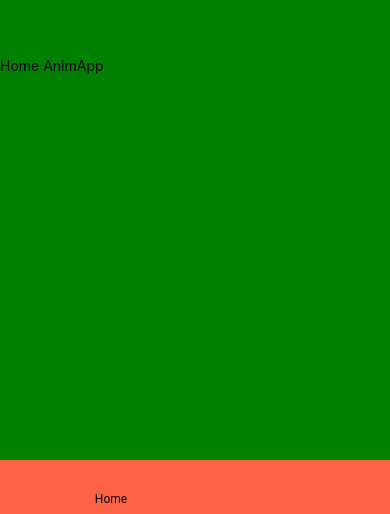
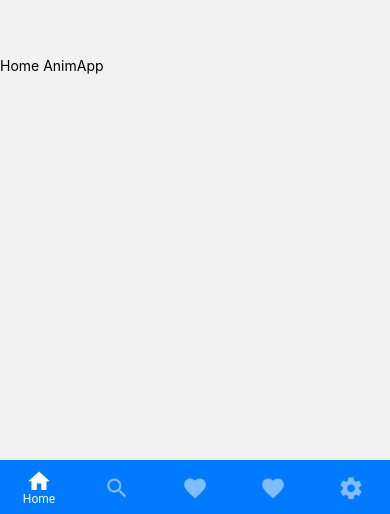
Before and after one commit to mlmaxi98/AnimApp, a React Native app: screen / in a window 390 px wide. Shown: the part 330-844 px from the top of the page. Built offline with nearby package versions, Linux system fonts and the light colour scheme.

Commit message:
probando rutas y conexion graphql

```diff
--- a/App.js
+++ b/App.js
@@ -1,18 +1,77 @@
-import React from 'react';
-import { NavigationContainer } from '@react-navigation/native';
+import React, { useState } from 'react';
+import { ApolloProvider as Provider } from '@apollo/react-hooks'
+import { NavigationContainer as Navigation, DefaultTheme, DarkTheme } from '@react-navigation/native';
 import { createMaterialBottomTabNavigator } from '@react-navigation/material-bottom-tabs';
+import { Favorites, Home, Search, Anime, Settings } from './components'
+import Icons from 'react-native-vector-icons/MaterialCommunityIcons';
+import Client from './graphql'
+import { useColorScheme } from 'react-native';
 
-import { Favorites, Home } from './components'
-
-const Tab = createMaterialBottomTabNavigator();
-
-export default function App() {
+const { Screen, Navigator } = createMaterialBottomTabNavigator();
+export default function App({ navigation }) {
+  const scheme = useColorScheme();
+  const [darkMode, setDarkMode] = useState(false)
+  const theme = darkMode ? DarkTheme : DefaultTheme
   return (
-    <NavigationContainer>
-      <Tab.Navigator shifting={true} barStyle={{ backgroundColor: 'tomato' }} sceneAnimationEnabled>
-        <Tab.Screen name="Home" component={Home} />
-        <Tab.Screen name="Favorites" component={Favorites} />
-      </Tab.Navigator>
-    </NavigationContainer>
+    <Provider client={Client} >
+      <Navigation theme={theme}>
+        <Navigator
+          sceneAnimationEnabled
+          initialRouteName="Home"
+          activeColor="#fafafa"
+        >
+          <Screen
+            name="Home"
+            component={Home}
+            options={{
+              tabBarLabel: 'Home',
+              tabBarIcon: ({ color }) => (
+                <Icons name="home" color={color} size={26} />
+              ),
+            }}
+          />
+          <Screen
+            name="Search"
+            component={Search}
+            options={{
+              tabBarLabel: 'Search',
+              tabBarIcon: ({ color }) => (
+                <Icons name="magnify" color={color} size={26} />
+              ),
+            }}
+          />
+          <Screen
+            name="Favorites"
+            component={Favorites}
+            options={{
+              tabBarLabel: 'Favorites',
+              tabBarIcon: ({ color }) => (
+                <Icons name="heart" color={color} size={26} />
+              ),
+            }}
+          />
+          <Screen
+            name="Anime"
+            component={Anime}
+            options={{
+              tabBarLabel: 'Favorites',
+              tabBarIcon: ({ color }) => (
+                <Icons name="heart" color={color} size={26} />
+              ),
+            }}
+          />
+          <Screen
+            name="Settings"
+            component={Settings}
+            options={{
+              tabBarLabel: 'Settings',
+              tabBarIcon: ({ color }) => (
+                <Icons name="cog" color={color} size={26} />
+              ),
+            }}
+          />
+        </Navigator>
+      </Navigation>
+    </Provider>
   );
 }
--- /dev/null
+++ b/components/Anime.js
@@ -0,0 +1,8 @@
+import React from 'react'
+import { View, Button, Text } from 'react-native'
+const Anime = ({ navigation }) =>
+    <View style={{ flex: 1, justifyContent: 'center', backgroundColor: '#4f5b62' }}>
+        <Text>Anime AnimApp</Text>
+    </View>
+
+export default Anime
--- a/components/Favorites.js
+++ b/components/Favorites.js
@@ -1,11 +1,8 @@
 import React from 'react'
 import { View, Button, Text } from 'react-native'
-const Favorites = () => {
-    return (
-        <View style={{ flex: 1, justifyContent: 'center', backgroundColor: 'red' }}>
-            <Text>Favorites AnimApp</Text>
-        </View>
-    )
-}
+const Favorites = ({ navigation }) =>
+    <View style={{ flex: 1, justifyContent: 'center' }}>
+        <Text>Favorites AnimApp</Text>
+    </View>
 
 export default Favorites
--- a/components/Home.js
+++ b/components/Home.js
@@ -1,11 +1,8 @@
 import React from 'react'
 import { View, Button, Text } from 'react-native'
-const Home = () => {
-    return (
-        <View style={{ flex: 1, justifyContent: 'center', backgroundColor: 'green' }}>
-            <Text>Home AnimApp</Text>
-        </View>
-    )
-}
+const Home = ({ navigation }) =>
+    <View style={{ flex: 1, justifyContent: 'center' }}>
+        <Text>Home AnimApp</Text>
+    </View>
 
 export default Home
--- /dev/null
+++ b/components/Search.js
@@ -0,0 +1,19 @@
+import * as React from 'react'
+import { View, Button, Text } from 'react-native'
+import { useTheme } from '@react-navigation/native';
+const Search = ({ navigation }) => {
+    const { colors } = useTheme();
+    return (
+
+        <View style={{ flex: 1, justifyContent: 'center' }}>
+            <Text>Search !!!!!!!!</Text>
+            <Button
+                title="Go to Details"
+                onPress={() => navigation.navigate('Home')}
+                color={colors.text}
+            />
+        </View >
+
+    )
+}
+export default Search
--- /dev/null
+++ b/components/Settings.js
@@ -0,0 +1,19 @@
+import React from 'react';
+import { TouchableOpacity, Text, View } from 'react-native';
+import { useTheme } from '@react-navigation/native';
+
+// Black background and white text in light theme, inverted on dark theme
+const Settings = () => {
+    const { colors } = useTheme();
+
+    return (
+        <View style={{ flex: 1, justifyContent: 'center' }}>
+
+            <TouchableOpacity style={{ backgroundColor: colors.card }}>
+                <Text style={{ color: colors.text }}>Button!</Text>
+            </TouchableOpacity>
+        </View >
+    );
+}
+
+export default Settings
--- a/components/index.js
+++ b/components/index.js
@@ -1,3 +1,6 @@
 import Favorites from './Favorites'
 import Home from './Home'
-export { Favorites, Home }
+import Search from './Search'
+import Anime from './Anime'
+import Settings from './Settings'
+export { Favorites, Home, Search, Anime, Settings }
--- /dev/null
+++ b/graphql/index.js
@@ -0,0 +1,7 @@
+import ApolloClient from 'apollo-boost'
+
+const Client = new ApolloClient({
+    uri: "https://anilist.co/graphiql"
+});
+
+export default Client;
--- a/package.json
+++ b/package.json
@@ -8,6 +8,7 @@
     "eject": "expo eject"
   },
   "dependencies": {
+    "@apollo/react-hooks": "^4.0.0",
     "@react-native-community/masked-view": "^0.1.11",
     "@react-navigation/material-bottom-tabs": "^6.0.9",
     "@react-navigation/native": "^6.0.6",
```
Also changed, not shown: 1 other file (tests, documents, lock files or other folders).
